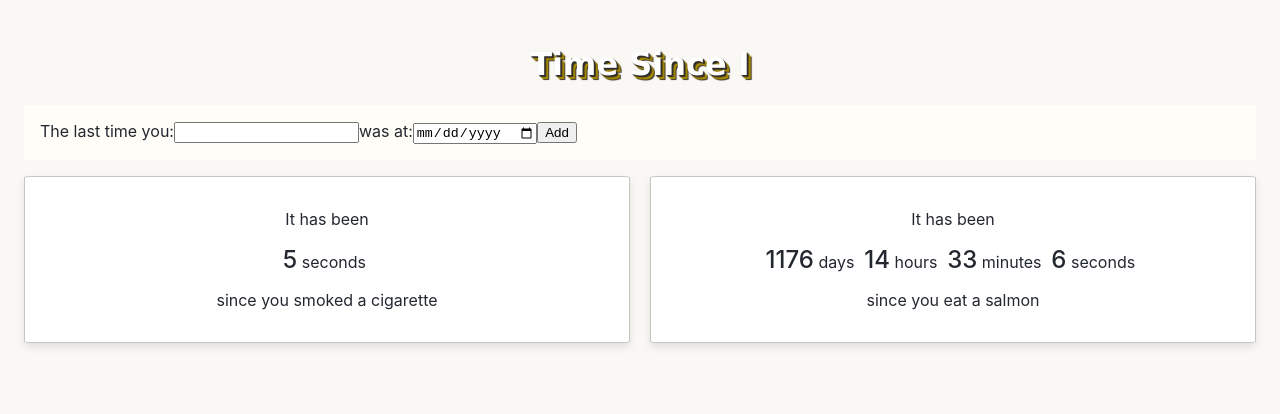
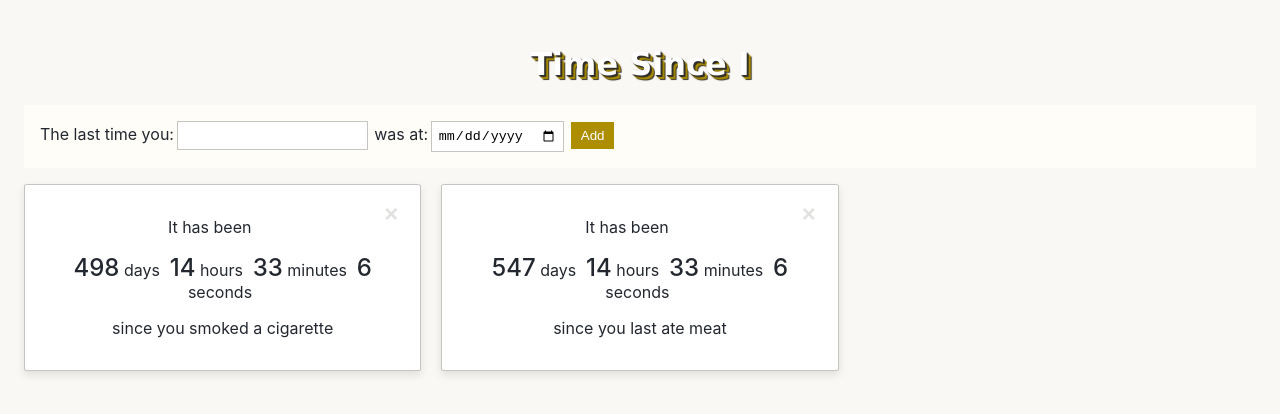
Before and after one commit to ShadAhm/time-since-i, a React (Create React App) app: page / in a window 1280 px wide. Shown: the top 414 px of the page. Built offline with nearby package versions, Linux system fonts and the light colour scheme.

Commit message:
Styling corrections, and validate empty

```diff
--- /dev/null
+++ b/src/components/AddNew/AddNew.scss
@@ -0,0 +1,23 @@
+#addNewForm {
+    div.form-input {
+        display: inline-block;
+        margin-right: 5pt;
+    }
+
+    label {
+        margin-right: 2pt;
+    }
+
+    input {
+        border: 1px solid #c6c5c2;
+        padding: 6px;
+    }
+
+    input[type=submit] {
+        background-color: #AC8E00;
+        border: none;
+        color: white;
+        padding: 6px 10px;
+        cursor: pointer;
+     }
+}
--- a/src/components/AddNew/AddNew.tsx
+++ b/src/components/AddNew/AddNew.tsx
@@ -1,11 +1,12 @@
 import React, { useState, useEffect } from 'react';
+import './AddNew.scss';
 
 interface AddNewProps {
     callUp: Function;
-  }
+}
 
 function AddNew(props: AddNewProps) {
-    const [inputValues, setInputValues] = useState({ lastTime: '', lastDate: '' });
+    const [inputValues, setInputValues] = useState({ lastTime: '', lastDate: new Date().toISOString() });
 
     function handleChange(event: React.ChangeEvent<HTMLInputElement>) {
         setInputValues({ ...inputValues, [event.target.name]: event.target.value });
@@ -14,21 +15,30 @@ function AddNew(props: AddNewProps) {
     function handleSubmit(event: React.FormEvent<HTMLFormElement>) {
         event.preventDefault();
 
+        if(inputValues.lastTime == null || inputValues.lastTime == '') {
+            alert('The last time you did what?');
+            return;
+        }
+
         props.callUp(inputValues.lastTime, inputValues.lastDate);
 
         clearInputValues();
     }
 
     function clearInputValues() {
-        setInputValues({ lastTime: '', lastDate: '' });
+        setInputValues({ lastTime: '', lastDate: new Date().toISOString() });
     }
 
     return (
-        <form onSubmit={handleSubmit}>
-            <label htmlFor="lastTime">The last time you:</label>
-            <input type="text" id="lastTime" name="lastTime" value={inputValues.lastTime} onChange={handleChange} />
-            <label htmlFor="lastDate">was at:</label>
-            <input type="date" id="lastDate" name="lastDate" value={inputValues.lastDate} onChange={handleChange} />
+        <form onSubmit={handleSubmit} id='addNewForm'>
+            <div className="form-input">
+                <label htmlFor="lastTime">The last time you:</label>
+                <input type="text" id="lastTime" name="lastTime" value={inputValues.lastTime} onChange={handleChange} />
+            </div>
+            <div className="form-input">
+                <label htmlFor="lastDate">was at:</label>
+                <input type="date" id="lastDate" name="lastDate" value={inputValues.lastDate} onChange={handleChange} />
+            </div>
             <input type="submit" value="Add" />
         </form>
     );
--- a/src/components/CountupCard/CountupCard.scss
+++ b/src/components/CountupCard/CountupCard.scss
@@ -1,10 +1,31 @@
 div.card {
-    padding:1rem;
+    padding: 1rem;
     border-radius: 1%;
-    border:1px solid #c6c5c2;
+    border: 1px solid #c6c5c2;
     background-color: #fff;
-    box-shadow: 0 4px 8px 0 rgba(0,0,0,0.1);
-    text-align: center;
+    box-shadow: 0 4px 8px 0 rgba(0, 0, 0, 0.1);
+
+    div.card-body {
+        text-align: center;
+    }
+}
+
+button.cross-button {
+    cursor: pointer;
+    float: right;
+    font-size: 1.5rem;
+    font-weight: 700;
+    line-height: 1;
+    color: #c6c5c2;
+    text-shadow: 0 1px 0 #fff;
+    opacity: .5;
+    background-color: transparent;
+    border: none;
+
+    :hover {
+        opacity: 1;
+        color: #000;
+    }
 }
 
 span.countdown-sentence {
--- a/src/components/CountupCard/CountupCard.tsx
+++ b/src/components/CountupCard/CountupCard.tsx
@@ -27,6 +27,8 @@ function CountupCard(input: CountupCardProps) {
 
   return (
     <div className='card'>
+      <button type='button' className="cross-button" title='Remove card'><span aria-hidden="true">×</span></button>
+      <div className="card-body">
         <p>It has been</p>
         <div className='countdown-sentence'>
           {days > 0 && <span className='countdown-unit'><span className="number">{days}</span> days </span>}
@@ -36,6 +38,7 @@ function CountupCard(input: CountupCardProps) {
         </div>
         <p>since you {input.title}</p>
       </div>
+    </div>
   );
 }
 
--- a/src/components/CountupCards/CountupCards.scss
+++ b/src/components/CountupCards/CountupCards.scss
@@ -6,6 +6,6 @@ div.header-form {
 .countup-cards {
   margin: 1rem 0;
   display: grid;
-  grid-template-columns: repeat(auto-fit, minmax(200px, 1fr));
+  grid-template-columns: repeat(3, 1fr);
   gap: 20px;
 }
--- a/src/components/CountupCards/CountupCards.tsx
+++ b/src/components/CountupCards/CountupCards.tsx
@@ -4,7 +4,7 @@ import './CountupCards.scss';
 import AddNew from '../AddNew/AddNew';
 
 function CountupCards() {
-    const [countdowns, setCountdowns] = useState([{ title: 'smoked a cigarette', startDate: new Date() }, { title: 'eat a salmon', startDate: new Date('2020-02-03') }]);
+    const [countdowns, setCountdowns] = useState([{ title: 'smoked a cigarette', startDate: new Date('2021-12-12') }, { title: 'last ate meat', startDate: new Date('2021-10-24') }]);
 
     function addToCountdowns(title: string, startDate: string) {
         setCountdowns(prevCountdowns => {
```
Lines whose indentation alone changed are shown as unchanged.
